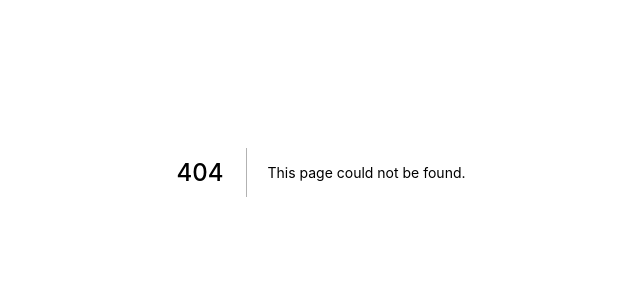
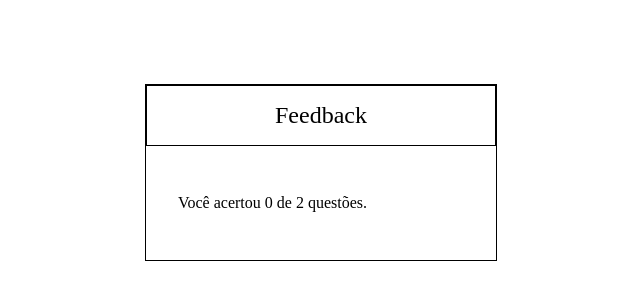
Before and after one commit to GusttavoCDN-zz/trivia_game, a Next.js app: page /feedback in a window 1280 px wide. Before the commit this address had no page. Shown: the part 228-528 px from the top of the page, without its empty margins (319-959 px from the left). Built offline with nearby package versions, Linux system fonts and the light colour scheme.

Commit message:
feat: Feito componente de header para mostrar infos do player

```diff
--- a/package.json
+++ b/package.json
@@ -16,6 +16,7 @@
     "@types/node": "^17.0.35",
     "@types/react": "^18.0.9",
     "@types/react-dom": "^18.0.5",
+    "@types/styled-components": "^5.1.25",
     "@typescript-eslint/eslint-plugin": "^5.28.0",
     "@typescript-eslint/parser": "^5.28.0",
     "eslint": "^8.18.0",
--- /dev/null
+++ b/pages/feedback.tsx
@@ -0,0 +1,30 @@
+import React, { useContext } from 'react';
+import Container from '../src/components/Container';
+import Widget from '../src/components/Widget';
+import { QuizContext } from '../src/Context';
+
+function feedback() {
+  const { assertions, totalQuestions } = useContext(QuizContext);
+  return (
+    <Container>
+      <Widget>
+        <Widget.Header>Feedback</Widget.Header>
+        <Widget.Content>
+          <p>
+            Você acertou
+            {' '}
+            {assertions}
+            {' '}
+            de
+            {' '}
+            {totalQuestions}
+            {' '}
+            questões.
+          </p>
+        </Widget.Content>
+      </Widget>
+    </Container>
+  );
+}
+
+export default feedback;
--- a/src/Context/index.tsx
+++ b/src/Context/index.tsx
@@ -16,9 +16,11 @@ interface IContext {
   question: IQuestion;
   questionIndex: number;
   totalQuestions: number;
+  assertions: number;
   time: number;
+  isTimerOn: boolean;
+  setAssertions: Dispatch<SetStateAction<number>>;
   setQuestionIndex: Dispatch<SetStateAction<number>>;
-  isTimerOn: boolean;
   setIsTimerOn: Dispatch<SetStateAction<boolean>>;
   setTime: Dispatch<SetStateAction<number>>;
 }
@@ -33,6 +35,7 @@ interface IQuizProviderProps {
 export default function QuizProvider({ children }: IQuizProviderProps) {
   const { questions } = db;
   const [questionIndex, setQuestionIndex] = useState(0);
+  const [assertions, setAssertions] = useState(0);
   const [time, setTime] = useState(INITIAL_TIME);
   const [isTimerOn, setIsTimerOn] = useState(true);
 
@@ -43,13 +46,15 @@ export default function QuizProvider({ children }: IQuizProviderProps) {
       question: currentQuestion,
       questionIndex,
       totalQuestions: questions.length,
+      assertions,
       time,
       isTimerOn,
+      setAssertions,
       setQuestionIndex,
       setIsTimerOn,
       setTime,
     }),
-    [questions, isTimerOn, questionIndex, time],
+    [questions, isTimerOn, questionIndex, time, assertions],
   );
 
   return <QuizContext.Provider value={quiz}>{children}</QuizContext.Provider>;
--- a/src/components/Widget/index.tsx
+++ b/src/components/Widget/index.tsx
@@ -1,6 +1,6 @@
 import styled from 'styled-components';
 
-const Widget = styled.section`
+const Widget: any = styled.section`
   border: 1px solid black;
   display: flex;
   flex-direction: column;
--- /dev/null
+++ b/src/helpers/storage.ts
@@ -0,0 +1,3 @@
+export const getUser = () => localStorage.getItem('user') || '';
+
+export const saveUSerOnStorage = (user: string) => localStorage.setItem('user', user);
```
Also changed, not shown: pages/index.tsx (+6 -4 lines), pages/quiz.tsx (+21 -2 lines), src/components/Header/index.tsx (added, +16 -0 lines), 2 other files (tests, documents, lock files or other folders).
